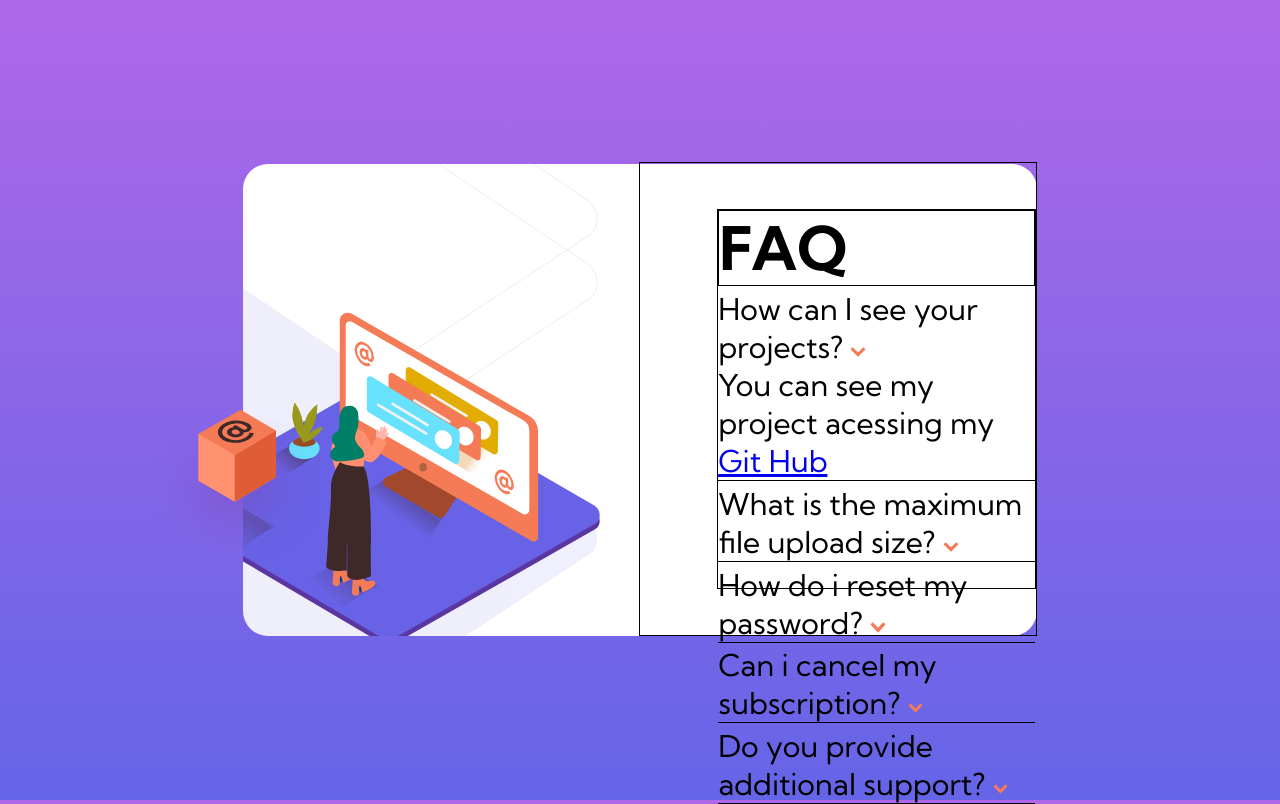
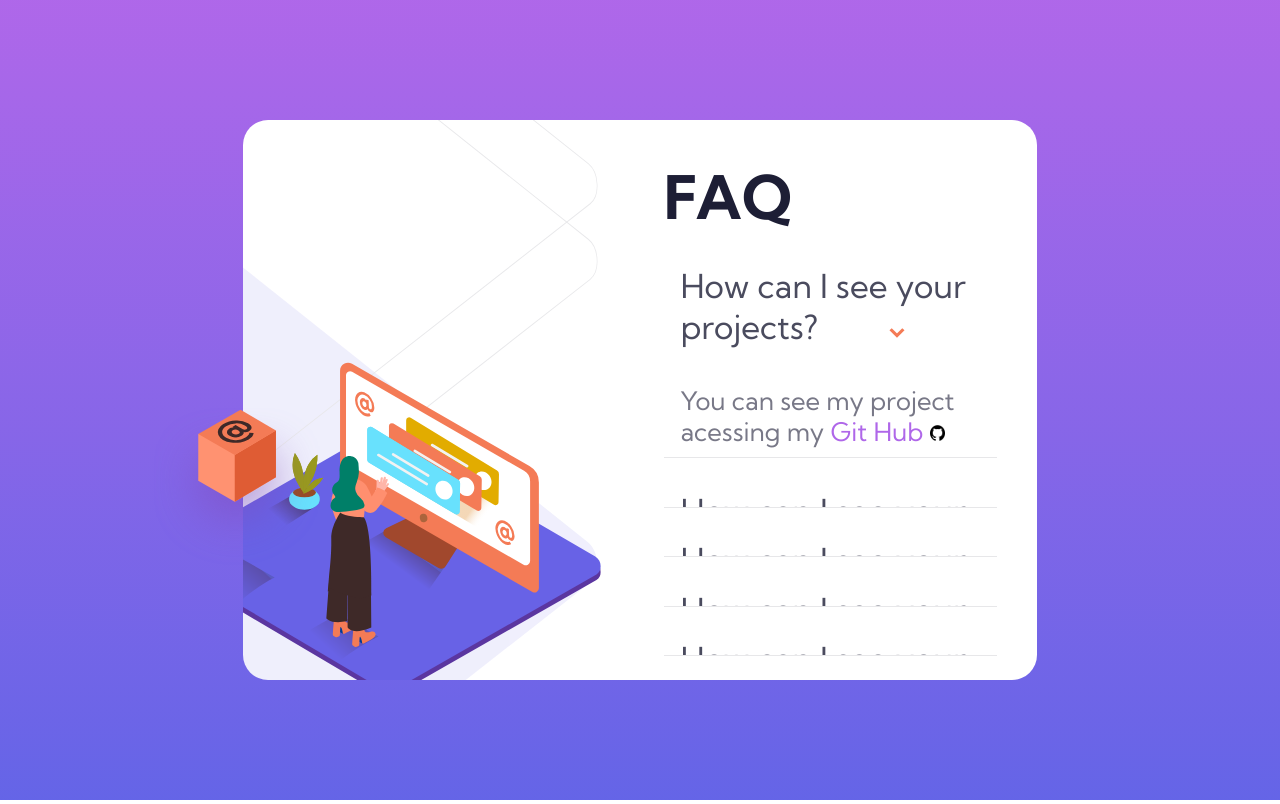
Before and after one commit to HelcioAnicio/FAQ_Questions, a plain HTML site: page src/index.html in a window 1280 px wide. Drawn offline with Linux system fonts and the light colour scheme.

Commit message:
Adding icon github, adding content to the right side

```diff
--- a/src/index.html
+++ b/src/index.html
@@ -5,51 +5,49 @@
     <meta http-equiv="X-UA-Compatible" content="IE=edge">
     <meta name="viewport" content="width=device-width, initial-scale=1.0">
     <link rel="stylesheet" href="style.css">
-    <title>FAQ Questions</title>
+    <title>FAQ questions</title>
 </head>
 <body>
     <main>
         <div>
         </div>
         <div class="box_box">
-            <img src="./assets/illustration-box-desktop.svg" alt="box@">
+            <img class="ar" src="./assets/illustration-box-desktop.svg" alt="box@">
         </div>
         <section>
-            <div class="div_content">
                 <h1>FAQ</h1>
 
-                <div>
-                    <span class="Questions">How can I see your projects? </span>
-                    <img src="./assets/icon-arrow-down.svg" alt="arrow">
-                    <p class="Answers js">You can see my project acessing my <a href="https://github.com/HelcioAnicio">Git Hub</a></p>
+                <div class="div_informations" >
+                    <p class="questions">How can I see your projects?
+                        <img class="arrow" src="./assets/icon-arrow-down.svg" alt="arrow">
+                    </p> <br>
+                    <p class="answers js">You can see my project acessing my <a href="https://github.com/HelcioAnicio" target="_blank">Git Hub <img src="./assets/25231.png" width="5%" alt="Git Hub"></a> </p>
+                </div>
+                <div class="div_informations" >
+                    <p class="questions">How can I see your projects?
+                        <img class="arrow" src="./assets/icon-arrow-down.svg" alt="arrow">
+                    </p> <br>
+                    <p class="answers js">Lorem ipsum dolor sit amet con Lorem, ipsum dolor sit amet consectetur adipisicing elit. Minima sapiente alias, nam voluptas ad dicta rerum. Beatae sint eligendi facere a, odit unde error quidem odio eaque explicabo vero asperiores! sectetur adipisicing elit. Earum ratione natus aliquid </a> </p>
+                </div>
+                <div class="div_informations" >
+                    <p class="questions">How can I see your projects?
+                        <img class="arrow" src="./assets/icon-arrow-down.svg" alt="arrow">
+                    </p> <br>
+                    <p class="answers js">You can see my project acessing my <a href="https://github.com/HelcioAnicio">Git Hub</a> </p>
+                </div>
+                <div class="div_informations" >
+                    <p class="questions">How can I see your projects?
+                        <img class="arrow" src="./assets/icon-arrow-down.svg" alt="arrow">
+                    </p> <br>
+                    <p class="answers js">You can see my project acessing my <a href="https://github.com/HelcioAnicio">Git Hub</a> </p>
+                </div>
+                <div class="div_informations" >
+                    <p class="questions">How can I see your projects?
+                        <img class="arrow" src="./assets/icon-arrow-down.svg" alt="arrow">
+                    </p> <br>
+                    <p class="answers js">You can see my project acessing my <a href="https://github.com/HelcioAnicio">Git Hub</a> </p>
                 </div>
 
-                <div>
-                    <span class="Questions">What is the maximum file upload size? </span>
-                    <img src="./assets/icon-arrow-down.svg" alt="arrow">
-                    <p class="Answers js"> </p>
-                </div>
-
-                <div>
-                    <span class="Questions">How do i reset my password? </span>
-                    <img src="./assets/icon-arrow-down.svg" alt="arrow">
-                    <p class="Answers js"> </p>
-                </div>
-
-                <div>
-                    <span class="Questions">Can i cancel my subscription? </span>
-                    <img src="./assets/icon-arrow-down.svg" alt="arrow">
-                    <p class="Answers js"> </p>
-                </div>
-
-                <div>
-                    <span class="Questions">Do you provide additional support? </span>
-                    <img src="./assets/icon-arrow-down.svg" alt="arrow">
-                    <p class="Answers js"> </p>
-
-                </div>
-
-            </div>
         </section>
     </main>
 </body>
--- a/src/style.css
+++ b/src/style.css
@@ -19,14 +19,16 @@ body, html{
     font-family: 'Kumbh Sans', sans-serif;
 }
 
+
+/* WHITE BOX */
 main {
     background-color: white;
     box-sizing: border-box;
     border-radius: 25px;
     min-width: 300px;
-    width: 62%; /* 850px */
+    width: 62%;
     min-height: 400px;
-    height: 59%; /* 450px */
+    height: 70%;
     display: flex;
     justify-content: space-between;
     align-items: flex-end;
@@ -36,15 +38,17 @@ main {
     background-repeat: no-repeat;
 }
 
+/* BOX'S BACKGROUND */
 main > div:nth-of-type(1) {
-    width: 50%; /* 390px */
-    height: 85%; /* 390px */
+    width: 50%;
+    height: 85%;
     background-image: url(./assets/illustration-woman-online-desktop.svg);
     background-repeat: no-repeat;
     background-position: 200% 110%;
     background-size: 110%;
 }
 
+/* BOX OF BOX ABSOLUTE */
 main > .box_box:nth-of-type(2){
     position: fixed;
     top: 51%;
@@ -57,42 +61,80 @@ main > .box_box > img {
     object-fit: contain;
 }
 
+
+/* THE RIGHT SIDE */
 section {
     font-size: 2rem;
-    border: 1px solid;
+    box-sizing: border-box;
+    /* border: 1px solid; */
     width: 50%;
     height: 100%;
+    padding: 5% 5% 3% 3%;
     display: flex;
-    justify-content:right;
+    flex-direction: column;
+    justify-content: space-around;
+    gap: 1%;
+}
+
+h1 {
+    font: 700 4rem 'Kumbh Sans', sans-serif;
+    /* border: 1px solid; */
+    color: hsl(238, 29%, 16%);
+}
+
+/* DIV WITH QUESTIONS AND ANSWERS */
+.div_informations {
+    /* border: 1px solid; */
+    overflow: hidden;
+    height: 12%;
+    border-bottom: 1px solid hsl(240, 5%, 91%);
+    width: 100%;
+    margin-top: 10px;
+    cursor: pointer;
+}
+
+.questions {
+    font: 400 2.2rem 'Kumbh Sans', sans-serif;
+    color: hsl(237, 12%, 33%);
+    box-sizing: border-box;
+    padding: 5% 0 0 5%;
+    width: 100%;
+}
+
+.questions:hover{
+    color: hsl(14, 88%, 65%);
+}
+
+.div_informations:nth-of-type(1) {
+    overflow: initial;
+    height: max-content;
+    transition: 1s;
+}
+
+.arrow {
+    margin-left: 20%;
+    width: 5%;
+    height: 40%;
+}
+
+a {
+    color: hsl(273, 75%, 66%);
+    text-decoration: none;
+}
+
+.answers {
+    font: 400 1.7rem 'Kumbh Sans', sans-serif;;
+    margin-left: 5%;
+    margin-bottom: 3%;
+    color: hsl(240, 6%, 50%);
 }
 
 
 
-.div_content {
-    border: 1px solid;
-    width: 80%;
-    height: 80%;
-    align-self:center;
-    display: flex;
-    gap: 1%;
-    flex-direction: column;
-    justify-content: space-between;
-}
 
-h1 {
-    font: 700 4rem 'Kumbh Sans', sans-serif;
-    border: 1px solid;
-}
 
-section > .div_content > div > p {
-    /* display: inline-block; */
-    border-bottom: 1px solid;
-}
 
-section > .div_content > div > img {
-    width: 5%;
-    /* height: 10%; */
-}
+
 
 /*
 ## Layout
@@ -140,4 +182,4 @@ Background gradient:
 - Family: [Kumbh Sans](https://fonts.google.com/specimen/Kumbh+Sans)
 - Weights: 400, 700
 
-*/
+ */
```
Also changed, not shown: src/assets/25231.png (added), 1 other file.
